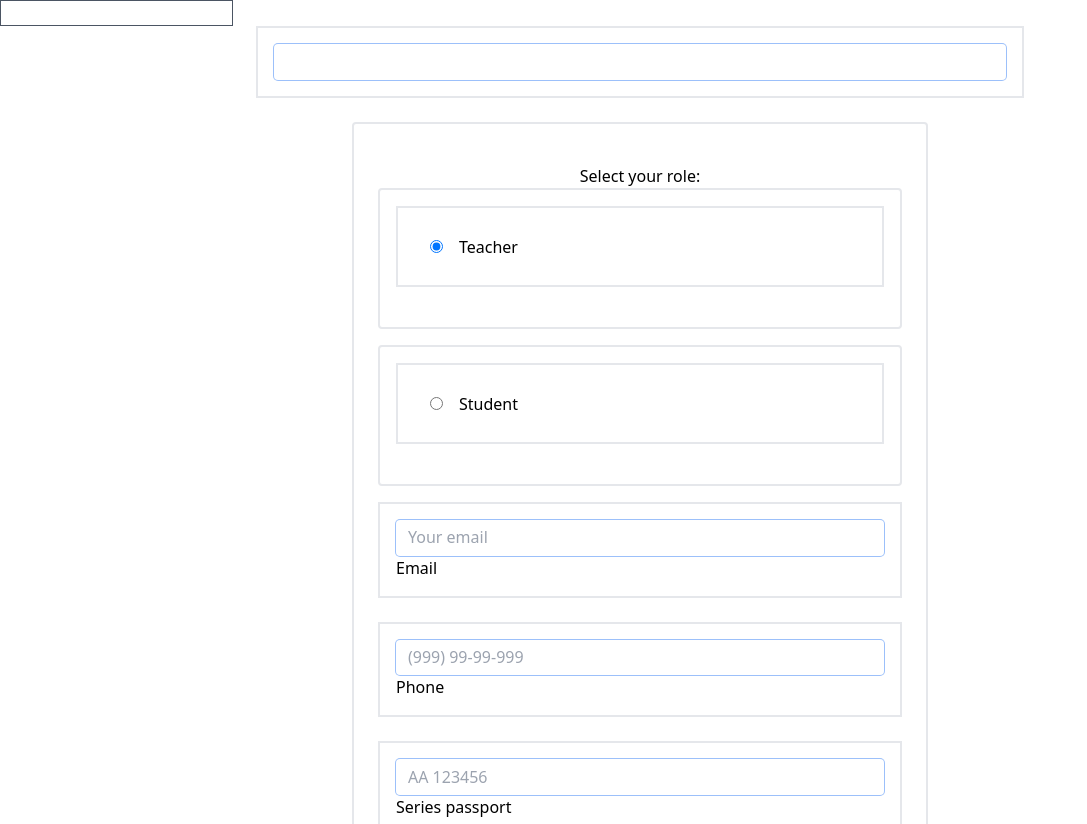
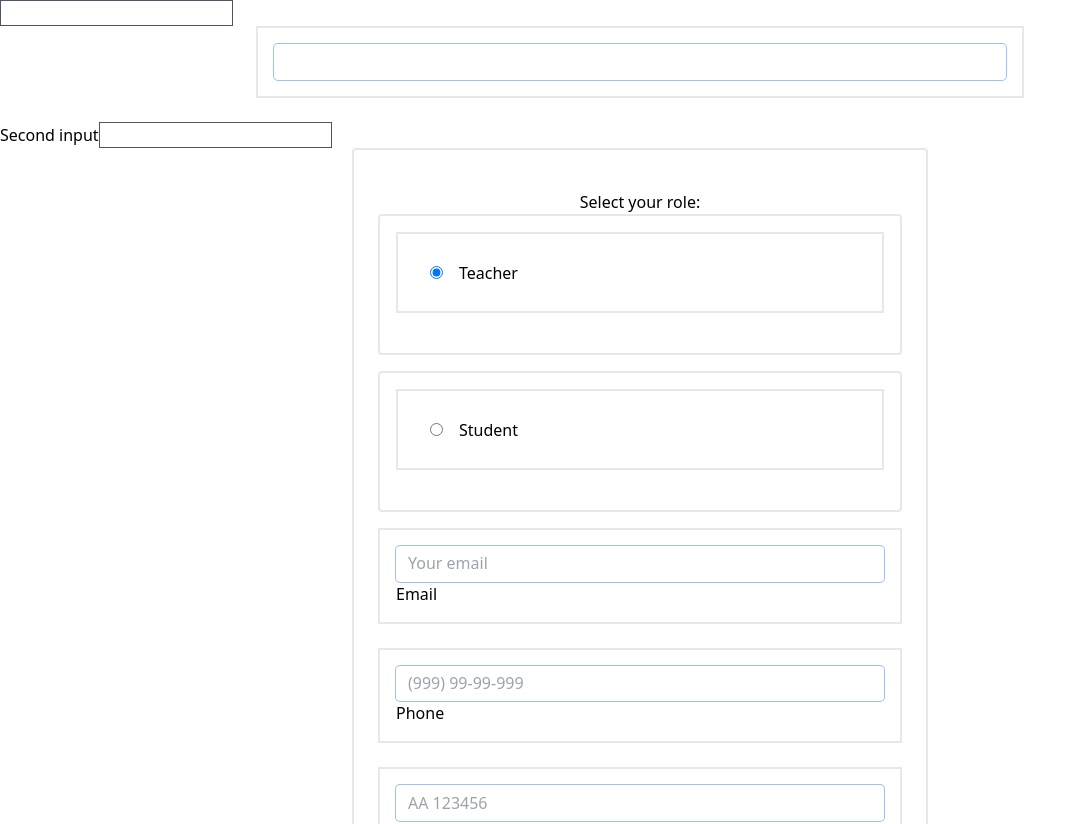
Before and after one commit to Nechaiev/newKraken, a Vue app: page / in a window 1280 px wide. Shown: the top 824 px of the page, without its empty margins (0-1087 px from the left). Built offline with nearby package versions, Linux system fonts and the light colour scheme; what @devindex/vue-mask would draw is missing.

Commit message:
Update RolesFormForModal.vue

```diff
--- a/src/components/vee-validate-form/RolesFormForModal.vue
+++ b/src/components/vee-validate-form/RolesFormForModal.vue
@@ -1,5 +1,12 @@
 <template>
   <div>
+    <label>Second input</label>
+    <input
+      type="text"
+      :value="modelValue"
+      @input="$emit('update:modelValue', $event.target.value)"
+      class="border border-gray-600"
+    />
     <teleport to="body">
       <custom-modal
         :open-modal="openModal"
@@ -72,6 +79,13 @@ import PasswordField from "@/components/vee-validate-form/PasswordField.vue";
 import RolesFormTeacher from "@/components/vee-validate-form/RolesFormTeacher.vue";
 import RolesFormStudent from "@/components/vee-validate-form/RolesFormStudent.vue";
 import CustomModal from "@/components/CustomModal.vue";
+import randomGenerator from "@/utils/randomGenerator";
+
+defineProps({
+  modelValue: String,
+});
+
+const emit = defineEmits(["success", "error", "update:modelValue"]);
 
 const showPassword = ref(false);
 
@@ -122,14 +136,27 @@ const activeFields = computed(() => {
 const openModal = ref(false);
 const loading = ref(false);
 const submitForm = async () => {
-  //values
   loading.value = true;
-  await new Promise((resolve) => {
-    setTimeout(resolve, 2000);
-  });
-  loading.value = false;
-  console.log(JSON.stringify(values, null, 2));
-  resetForm();
+
+  try {
+    await new Promise((resolve, reject) => {
+      setTimeout(() => {
+        if (randomGenerator()) {
+          resolve();
+          return;
+        }
+        reject("myError");
+      }, 300);
+    });
+    emit("success");
+    resetForm();
+    console.log(JSON.stringify(values, null, 2));
+  } catch (error) {
+    emit("error");
+    console.log(error);
+  } finally {
+    loading.value = false;
+  }
 };
 const onChangeModal = (newVal) => {
   openModal.value = newVal;
```
